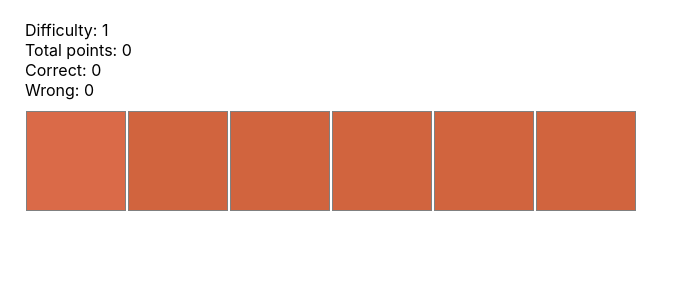
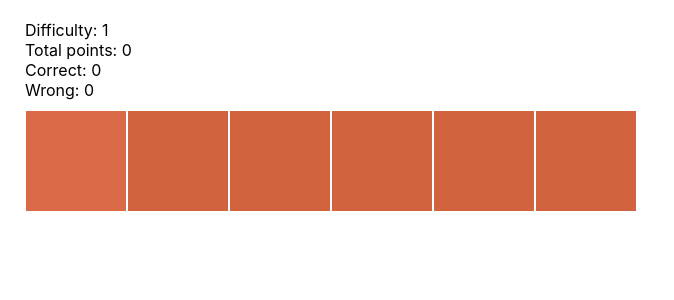
Before and after one commit to cTux/colors-test-react, a React (Create React App) app: page / in a window 1280 px wide. Shown: the top 300 px of the page, without its empty margins (0-674 px from the left). Built offline with nearby package versions, Linux system fonts and the light colour scheme.

Commit message:
removed border

```diff
--- a/src/App.css
+++ b/src/App.css
@@ -21,11 +21,6 @@ body {
   height: 100px;
   cursor: pointer;
   box-sizing: border-box;
-  border: 1px solid gray;
   float: left;
   margin: 1px;
 }
-
-.app-board-cell:hover {
-  border: 1px solid black;
-}
```
